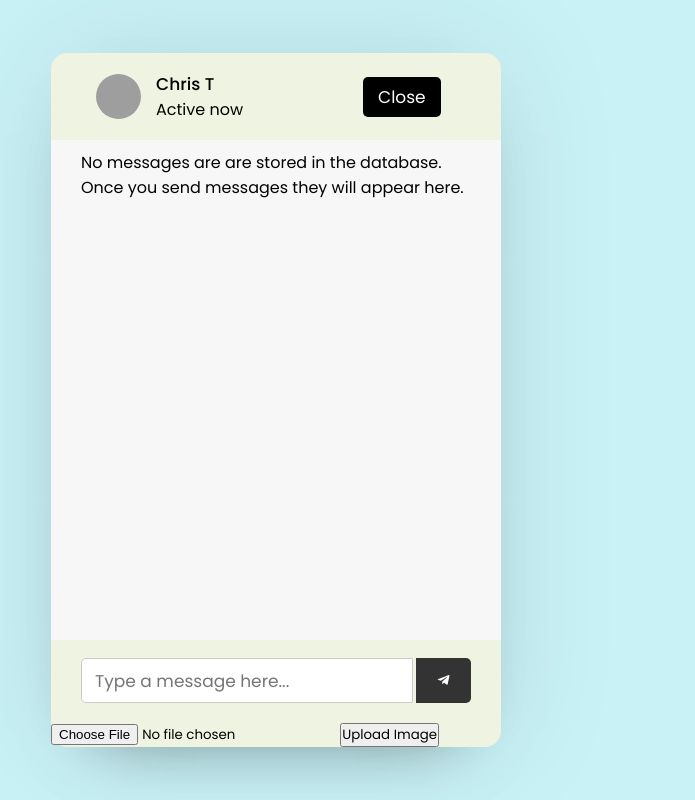
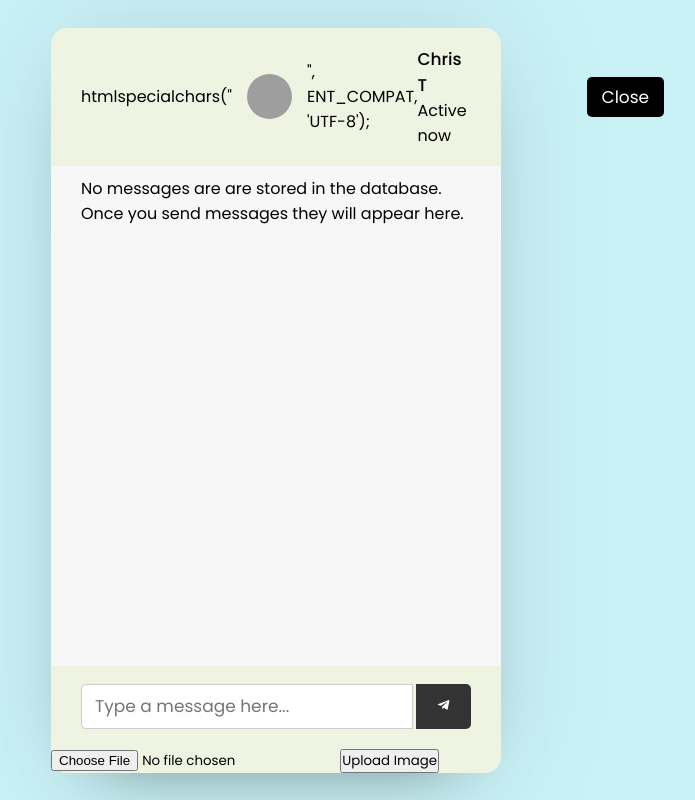
Before and after one commit to jimmy22022/TestYazoon, a PHP site: page /chat.php?user_id=648867767074786 in a window 1280 px wide. Shown: the whole page, without its empty margins (364-1059 px from the left). Run offline with PHP 8.4, Linux system fonts and the light colour scheme; a user stored in the database is signed in; data comes from the database, SQL or seed files in the repository; grey boxes are pictures that could not be loaded.

Commit message:
Add files via upload

```diff
--- a/4481-project-main/chat.php
+++ b/4481-project-main/chat.php
@@ -31,7 +31,7 @@ include_once "header.php";
 <?php if ($_SESSION["is_guest"] === 0) { ?>
                 <a href="users.php" class="back-icon"><i class="fas fa-arrow-left"></i></a>
 <?php } ?>
-                <img src="php/images/<?php echo htmlspecialchars($row["img"], ENT_COMPAT, 'UTF-8'); ?>" alt="">
+                htmlspecialchars("<img src="php/images/<?php $row["img"]; ?>" alt="">", ENT_COMPAT, 'UTF-8');
                 <div class="details">
                     <span><?php echo htmlspecialchars($row["fname"], ENT_COMPAT, 'UTF-8') .
                         " " .
```
